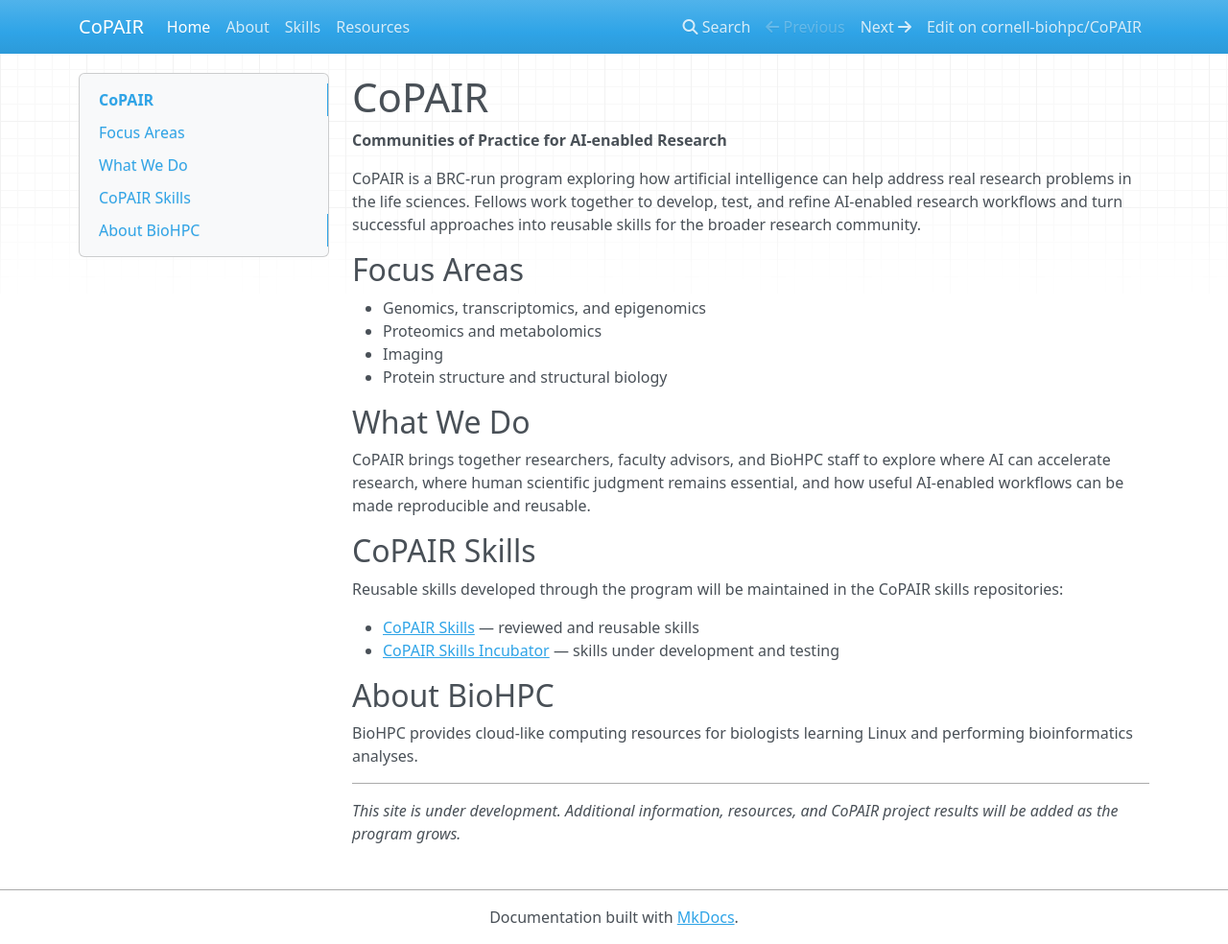
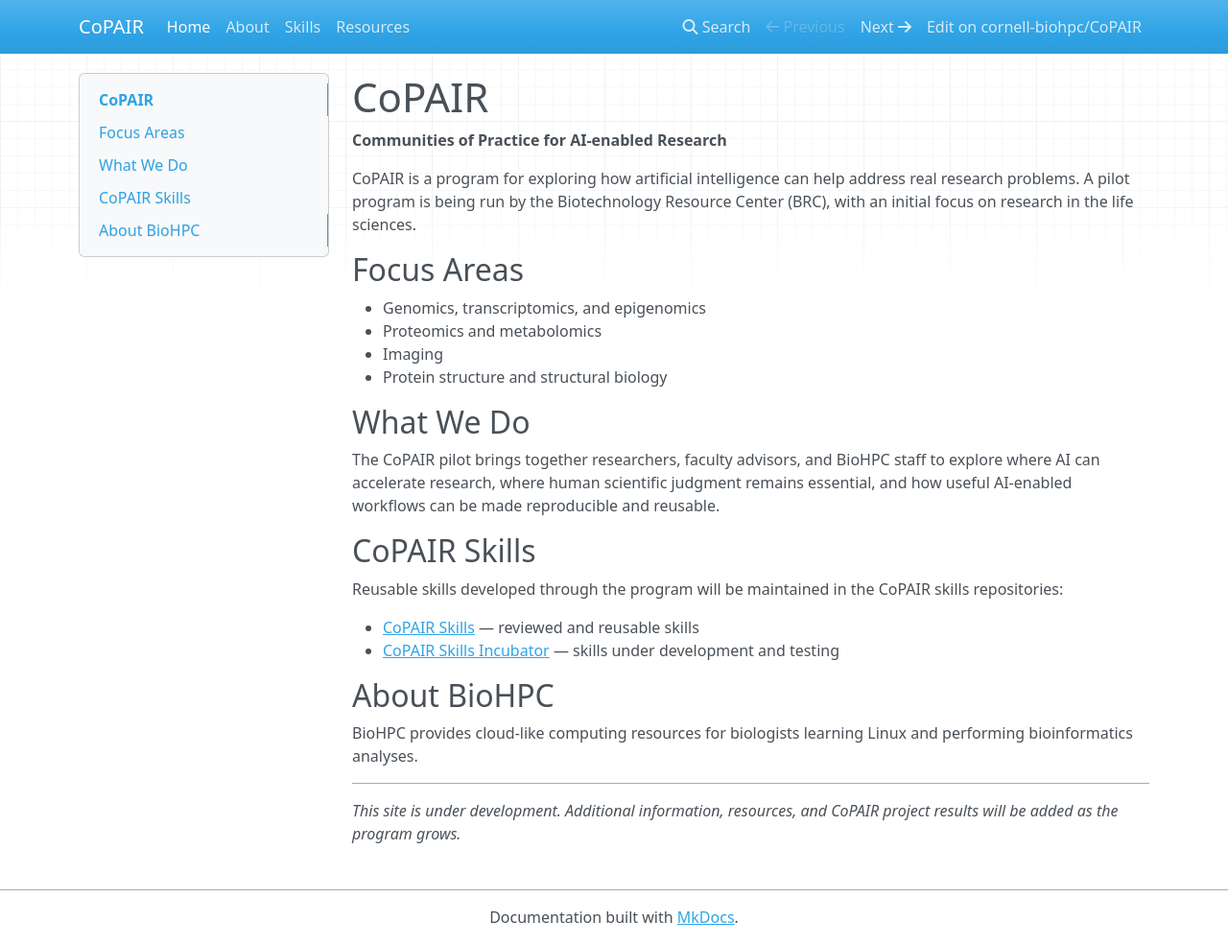
Before and after one commit to cornell-biohpc/CoPAIR, an MkDocs documentation site: the page built from docs/index.md, in a window 1280 px wide and 984 px high. Shown: the whole window at 96% size. Built offline with MkDocs 1.6.1, drawn with Linux system fonts in a browser that asks for light colours; nearby versions of some CDN libraries.

Commit message:
Update CoPAIR index
Update CoPAIR index to say the BRC is running the pilot program

```diff
--- a/docs/index.md
+++ b/docs/index.md
@@ -2,7 +2,7 @@
 
 **Communities of Practice for AI-enabled Research**
 
-CoPAIR is a BRC-run program exploring how artificial intelligence can help address real research problems in the life sciences. Fellows work together to develop, test, and refine AI-enabled research workflows and turn successful approaches into reusable skills for the broader research community.
+CoPAIR is a program for exploring how artificial intelligence can help address real research problems. A pilot program is being run by the Biotechnology Resource Center (BRC), with an initial focus on research in the life sciences.
 
 ## Focus Areas
 
@@ -13,7 +13,7 @@ CoPAIR is a BRC-run program exploring how artificial intelligence can help addre
 
 ## What We Do
 
-CoPAIR brings together researchers, faculty advisors, and BioHPC staff to explore where AI can accelerate research, where human scientific judgment remains essential, and how useful AI-enabled workflows can be made reproducible and reusable.
+The CoPAIR pilot brings together researchers, faculty advisors, and BioHPC staff to explore where AI can accelerate research, where human scientific judgment remains essential, and how useful AI-enabled workflows can be made reproducible and reusable.
 
 ## CoPAIR Skills
 
```
